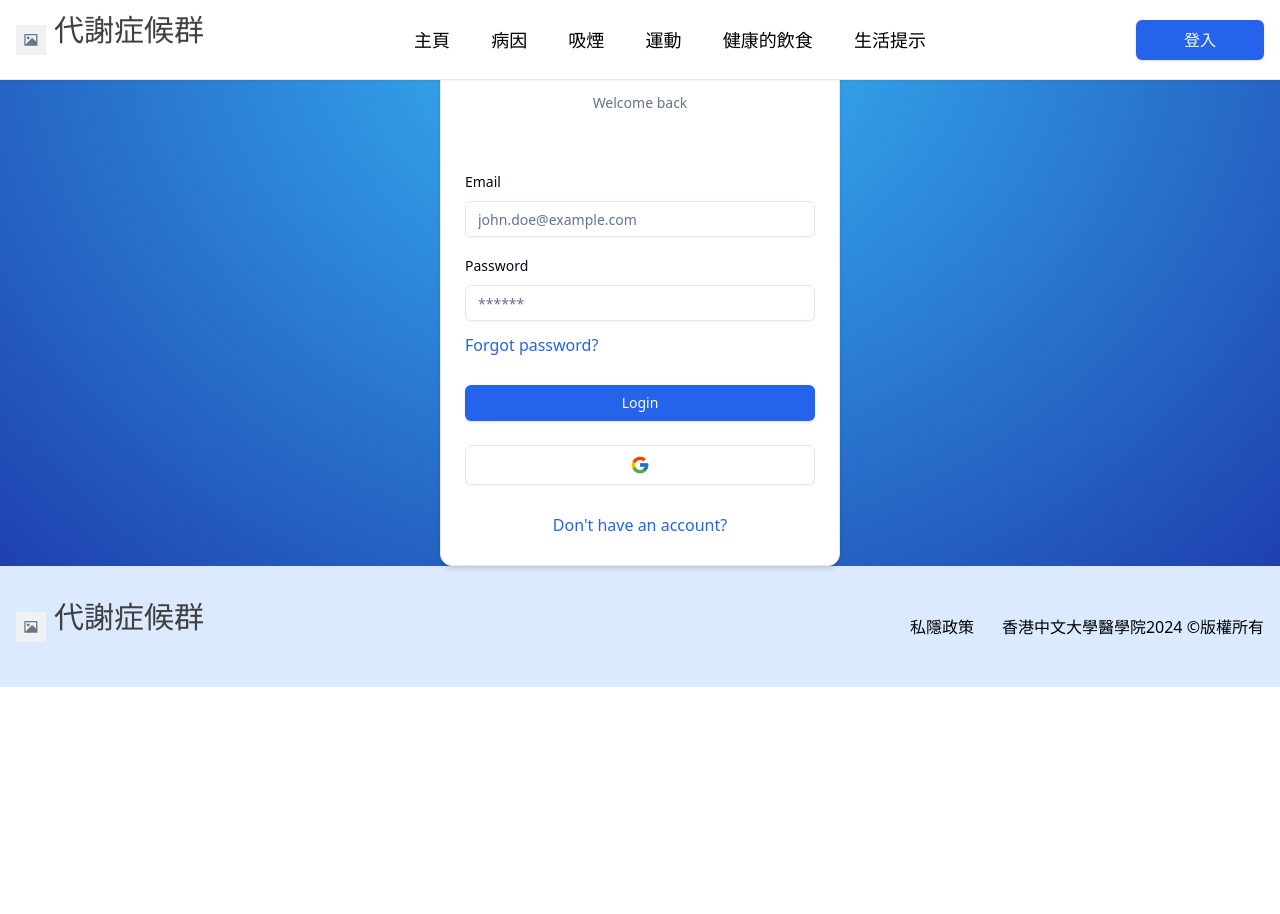
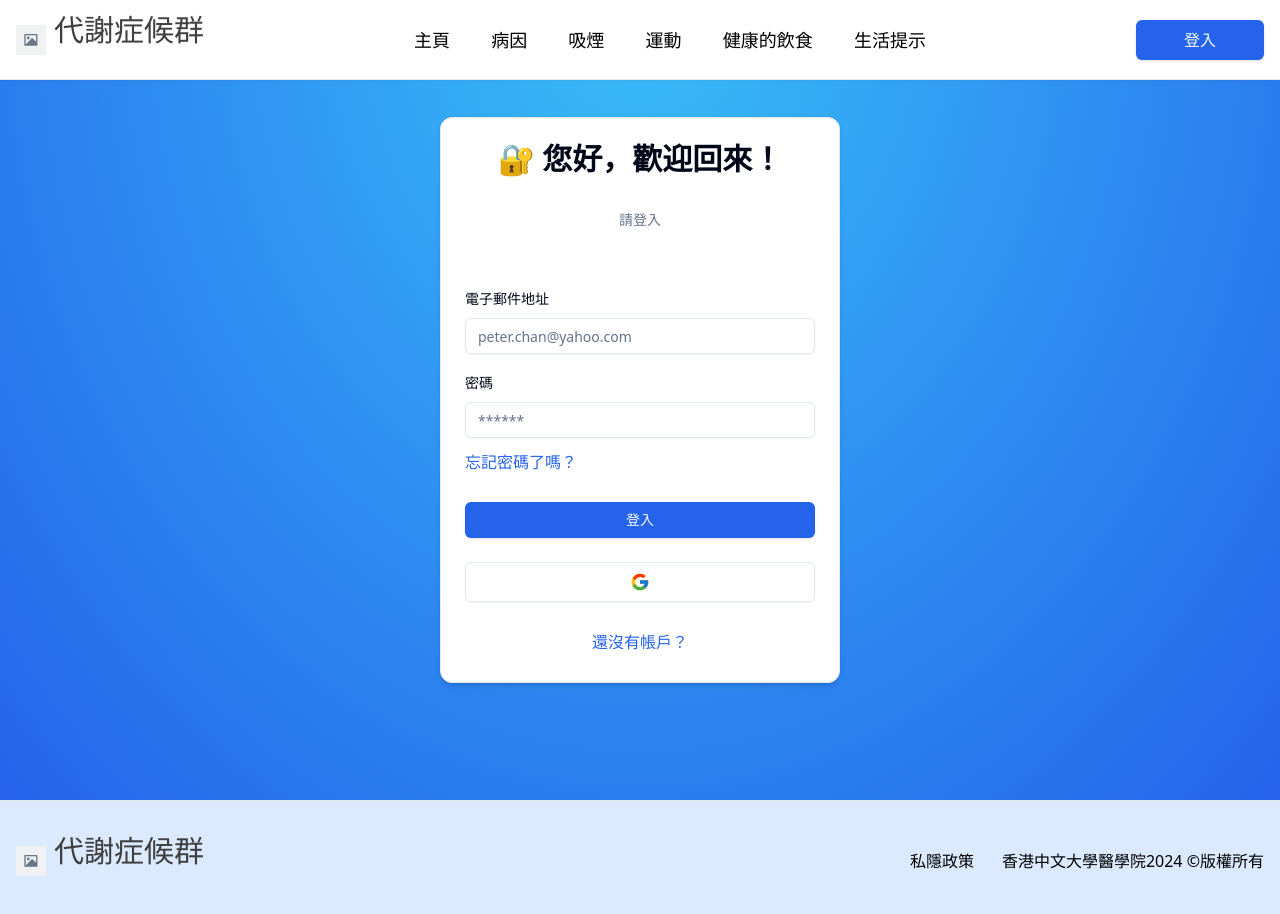
Before and after one commit to louise-longsze/cuhk-ms-website, a Next.js app: page /auth/login in a window 1280 px wide. Shown: the top 914 px of the page. Before the commit the page ends 800 px from the top, so only its background shows below. Built offline with nearby package versions, Linux system fonts and the light colour scheme; no server answers.

Commit message:
translate login and register to Chinese

```diff
--- a/app/auth/layout.tsx
+++ b/app/auth/layout.tsx
@@ -1,6 +1,6 @@
 const AuthLayout = ({ children }: { children: React.ReactNode }) => {
   return (
-    <div className="h-full flex items-center justify-center bg-[radial-gradient(ellipse_at_top,_var(--tw-gradient-stops))] from-sky-400 to-blue-800">
+    <div className="h-full min-h-screen flex items-center justify-center bg-[radial-gradient(ellipse_at_top,_var(--tw-gradient-stops))] from-sky-400 to-primary">
       {children}
     </div>
   );
--- a/components/auth/header.tsx
+++ b/components/auth/header.tsx
@@ -9,22 +9,15 @@ const font = Poppins({
 
 interface HeaderProps {
   label: string;
-};
+}
 
-export const Header = ({
-  label,
-}: HeaderProps) => {
+export const Header = ({ label }: HeaderProps) => {
   return (
     <div className="w-full flex flex-col gap-y-4 items-center justify-center">
-      <h1 className={cn(
-        "text-3xl font-semibold",
-        font.className,
-      )}>
-        🔐 Auth
+      <h1 className={cn("text-3xl font-semibold", font.className)}>
+        🔐 您好，歡迎回來！
       </h1>
-      <p className="text-muted-foreground text-sm">
-        {label}
-      </p>
+      <p className="text-muted-foreground text-sm">{label}</p>
     </div>
   );
 };
--- a/components/auth/login-form.tsx
+++ b/components/auth/login-form.tsx
@@ -17,7 +17,7 @@ import {
   FormLabel,
   FormMessage,
 } from "@/components/ui/form";
-import { CardWrapper } from "@/components/auth/card-wrapper"
+import { CardWrapper } from "@/components/auth/card-wrapper";
 import { Button } from "@/components/ui/button";
 import { FormError } from "@/components/form-error";
 import { FormSuccess } from "@/components/form-success";
@@ -26,9 +26,10 @@ import { login } from "@/actions/login";
 export const LoginForm = () => {
   const searchParams = useSearchParams();
   const callbackUrl = searchParams.get("callbackUrl");
-  const urlError = searchParams.get("error") === "OAuthAccountNotLinked"
-    ? "Email already in use with different provider!"
-    : "";
+  const urlError =
+    searchParams.get("error") === "OAuthAccountNotLinked"
+      ? "Email already in use with different provider!"
+      : "";
 
   const [showTwoFactor, setShowTwoFactor] = useState(false);
   const [error, setError] = useState<string | undefined>("");
@@ -64,22 +65,19 @@ export const LoginForm = () => {
             setShowTwoFactor(true);
           }
         })
-        .catch(() => setError("Something went wrong"));
+        .catch(() => setError("出現錯誤😣"));
     });
   };
 
   return (
     <CardWrapper
-      headerLabel="Welcome back"
-      backButtonLabel="Don't have an account?"
+      headerLabel="請登入"
+      backButtonLabel="還沒有帳戶？"
       backButtonHref="/auth/register"
       showSocial
     >
       <Form {...form}>
-        <form
-          onSubmit={form.handleSubmit(onSubmit)}
-          className="space-y-6"
-        >
+        <form onSubmit={form.handleSubmit(onSubmit)} className="space-y-6">
           <div className="space-y-4">
             {showTwoFactor && (
               <FormField
@@ -107,12 +105,12 @@ export const LoginForm = () => {
                   name="email"
                   render={({ field }) => (
                     <FormItem>
-                      <FormLabel>Email</FormLabel>
+                      <FormLabel>電子郵件地址</FormLabel>
                       <FormControl>
                         <Input
                           {...field}
                           disabled={isPending}
-                          placeholder="john.doe@example.com"
+                          placeholder="peter.chan@yahoo.com"
                           type="email"
                         />
                       </FormControl>
@@ -125,7 +123,7 @@ export const LoginForm = () => {
                   name="password"
                   render={({ field }) => (
                     <FormItem>
-                      <FormLabel>Password</FormLabel>
+                      <FormLabel>密碼</FormLabel>
                       <FormControl>
                         <Input
                           {...field}
@@ -140,25 +138,19 @@ export const LoginForm = () => {
                         asChild
                         className="px-0 font-normal"
                       >
-                        <Link href="/auth/reset">
-                          Forgot password?
-                        </Link>
+                        <Link href="/auth/reset">忘記密碼了嗎？</Link>
                       </Button>
                       <FormMessage />
                     </FormItem>
                   )}
                 />
-            </>
-          )}
+              </>
+            )}
           </div>
           <FormError message={error || urlError} />
           <FormSuccess message={success} />
-          <Button
-            disabled={isPending}
-            type="submit"
-            className="w-full"
-          >
-            {showTwoFactor ? "Confirm" : "Login"}
+          <Button disabled={isPending} type="submit" className="w-full">
+            {showTwoFactor ? "確認" : "登入"}
           </Button>
         </form>
       </Form>
--- a/components/auth/register-form.tsx
+++ b/components/auth/register-form.tsx
@@ -15,7 +15,7 @@ import {
   FormLabel,
   FormMessage,
 } from "@/components/ui/form";
-import { CardWrapper } from "@/components/auth/card-wrapper"
+import { CardWrapper } from "@/components/auth/card-wrapper";
 import { Button } from "@/components/ui/button";
 import { FormError } from "@/components/form-error";
 import { FormSuccess } from "@/components/form-success";
@@ -40,38 +40,34 @@ export const RegisterForm = () => {
     setSuccess("");
 
     startTransition(() => {
-      register(values)
-        .then((data) => {
-          setError(data.error);
-          setSuccess(data.success);
-        });
+      register(values).then((data) => {
+        setError(data.error);
+        setSuccess(data.success);
+      });
     });
   };
 
   return (
     <CardWrapper
-      headerLabel="Create an account"
-      backButtonLabel="Already have an account?"
+      headerLabel="立即注册"
+      backButtonLabel="已有帳號？"
       backButtonHref="/auth/login"
       showSocial
     >
       <Form {...form}>
-        <form
-          onSubmit={form.handleSubmit(onSubmit)}
-          className="space-y-6"
-        >
+        <form onSubmit={form.handleSubmit(onSubmit)} className="space-y-6">
           <div className="space-y-4">
             <FormField
               control={form.control}
               name="name"
               render={({ field }) => (
                 <FormItem>
-                  <FormLabel>Name</FormLabel>
+                  <FormLabel>名字</FormLabel>
                   <FormControl>
                     <Input
                       {...field}
                       disabled={isPending}
-                      placeholder="John Doe"
+                      placeholder="Peter Chan"
                     />
                   </FormControl>
                   <FormMessage />
@@ -83,12 +79,12 @@ export const RegisterForm = () => {
               name="email"
               render={({ field }) => (
                 <FormItem>
-                  <FormLabel>Email</FormLabel>
+                  <FormLabel>電子郵件地址</FormLabel>
                   <FormControl>
                     <Input
                       {...field}
                       disabled={isPending}
-                      placeholder="john.doe@example.com"
+                      placeholder="peter.chan@yahoo.com"
                       type="email"
                     />
                   </FormControl>
@@ -101,7 +97,7 @@ export const RegisterForm = () => {
               name="password"
               render={({ field }) => (
                 <FormItem>
-                  <FormLabel>Password</FormLabel>
+                  <FormLabel>密碼</FormLabel>
                   <FormControl>
                     <Input
                       {...field}
@@ -117,12 +113,8 @@ export const RegisterForm = () => {
           </div>
           <FormError message={error} />
           <FormSuccess message={success} />
-          <Button
-            disabled={isPending}
-            type="submit"
-            className="w-full"
-          >
-            Create an account
+          <Button disabled={isPending} type="submit" className="w-full">
+            注册
           </Button>
         </form>
       </Form>
```
